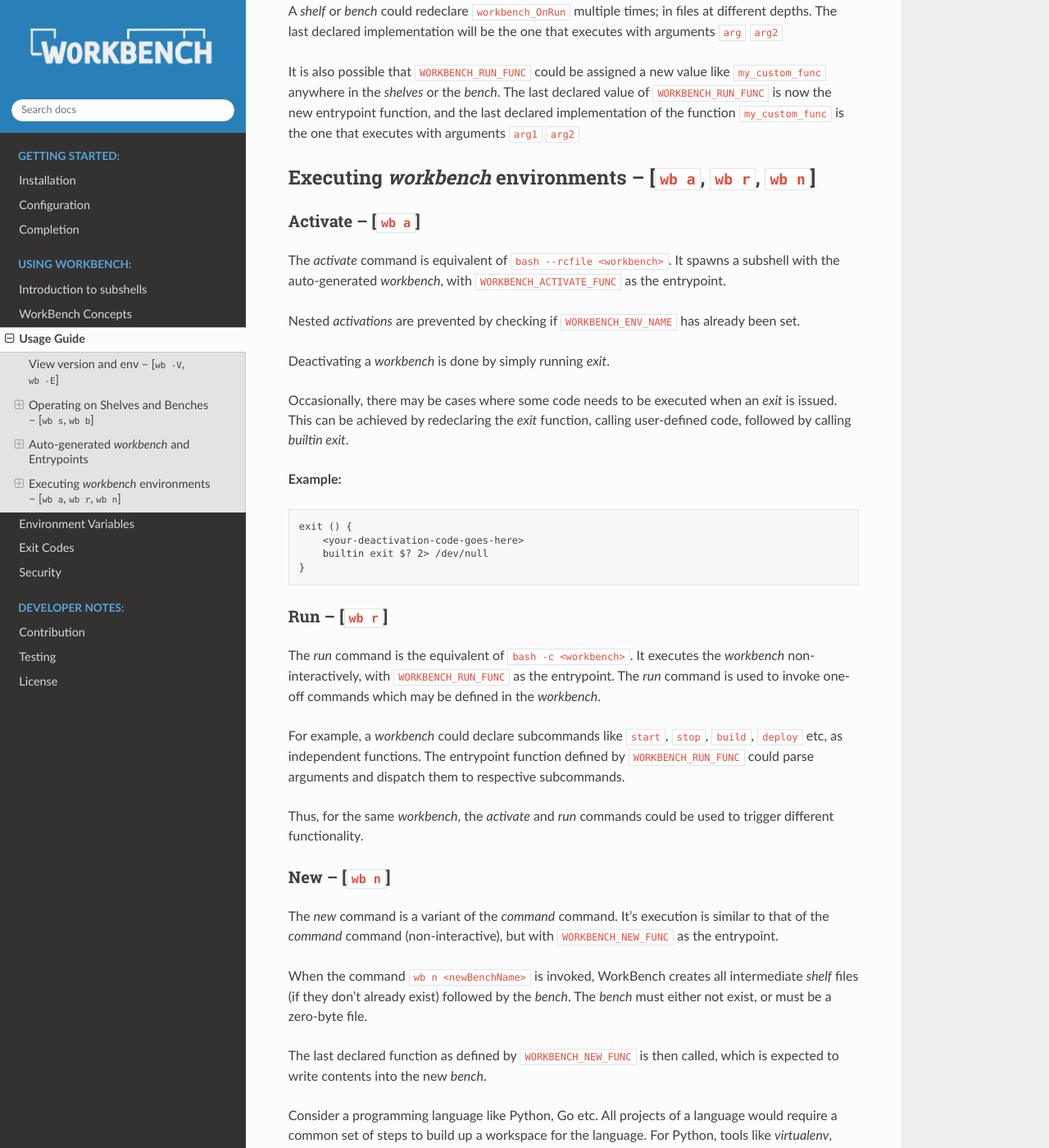
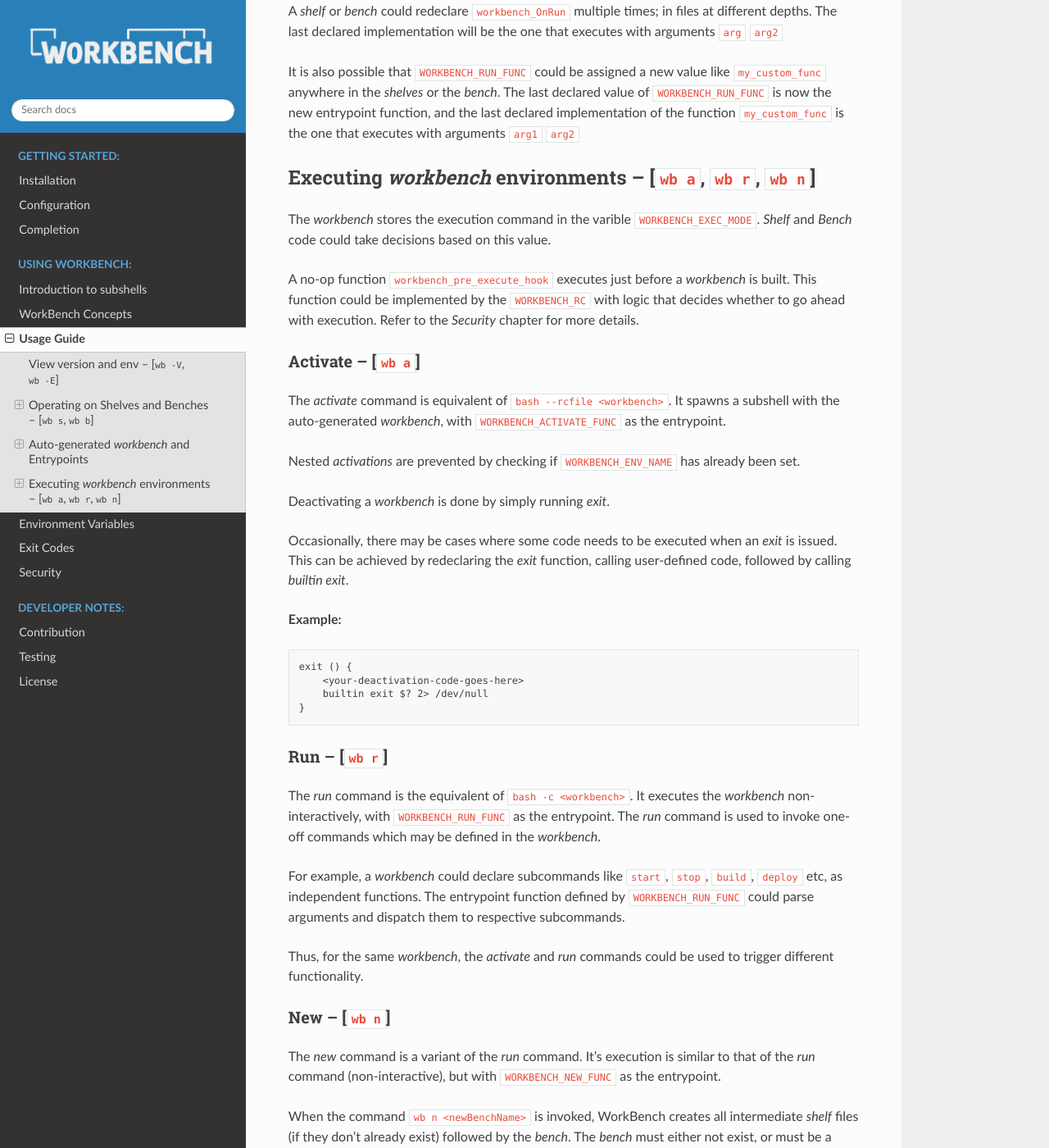
Before and after one commit to pshirali/workbench, a Sphinx documentation site: the page built from docs/source/using_wb/usage.rst, in a window 1280 px wide and 1400 px high, scrolled down 2755 px. Shown: the whole window at 82% size. Built offline with Sphinx 7.4.7 and the Read the Docs theme 2.0.0, drawn with Linux system fonts in a browser that asks for light colours.

Commit message:
Resolves #9: Fixed grammar. Fixed 'command' to 'run' in more places.

```diff
--- a/docs/source/using_wb/concepts.rst
+++ b/docs/source/using_wb/concepts.rst
@@ -144,7 +144,7 @@
 
 
 1. Overall there is less code to maintain.
-2. It is easy influence control on a whole group of environments by moving
+2. It is easy to influence control on a whole group of environments by moving
    code to a ``Shelf`` at the appropriate subdirectory
 3. Redeclaration results in overriding. Code in a `shelf` at a deeper depth
    overrides those at lower depths (closer to ``WORKBENCH_HOME``). Code in
--- a/docs/source/using_wb/usage.rst
+++ b/docs/source/using_wb/usage.rst
@@ -157,6 +157,16 @@
 ~~~~~~~~~~~~~~~~~~~~~~~~~~~~~~~~~~~~~~~~~~~~~~~~~~~~~~~~~~~~~~~~~~~~
 
 
+The `workbench` stores the execution command in the varible
+``WORKBENCH_EXEC_MODE``. `Shelf` and `Bench` code could take decisions
+based on this value.
+
+A no-op function ``workbench_pre_execute_hook`` executes just before
+a `workbench` is built. This function could be implemented by the
+``WORKBENCH_RC`` with logic that decides whether to go ahead with
+execution. Refer to the `Security` chapter for more details.
+
+
 Activate -- [``wb a``]
 ----------------------
 
@@ -203,8 +213,8 @@
 New -- [``wb n``]
 -----------------
 
-The `new` command is a variant of the `command` command. It's execution is
-similar to that of the `command` command (non-interactive), but with
+The `new` command is a variant of the `run` command. It's execution is
+similar to that of the `run` command (non-interactive), but with
 ``WORKBENCH_NEW_FUNC`` as the entrypoint.
 
 When the command ``wb n <newBenchName>`` is invoked, WorkBench creates
```
